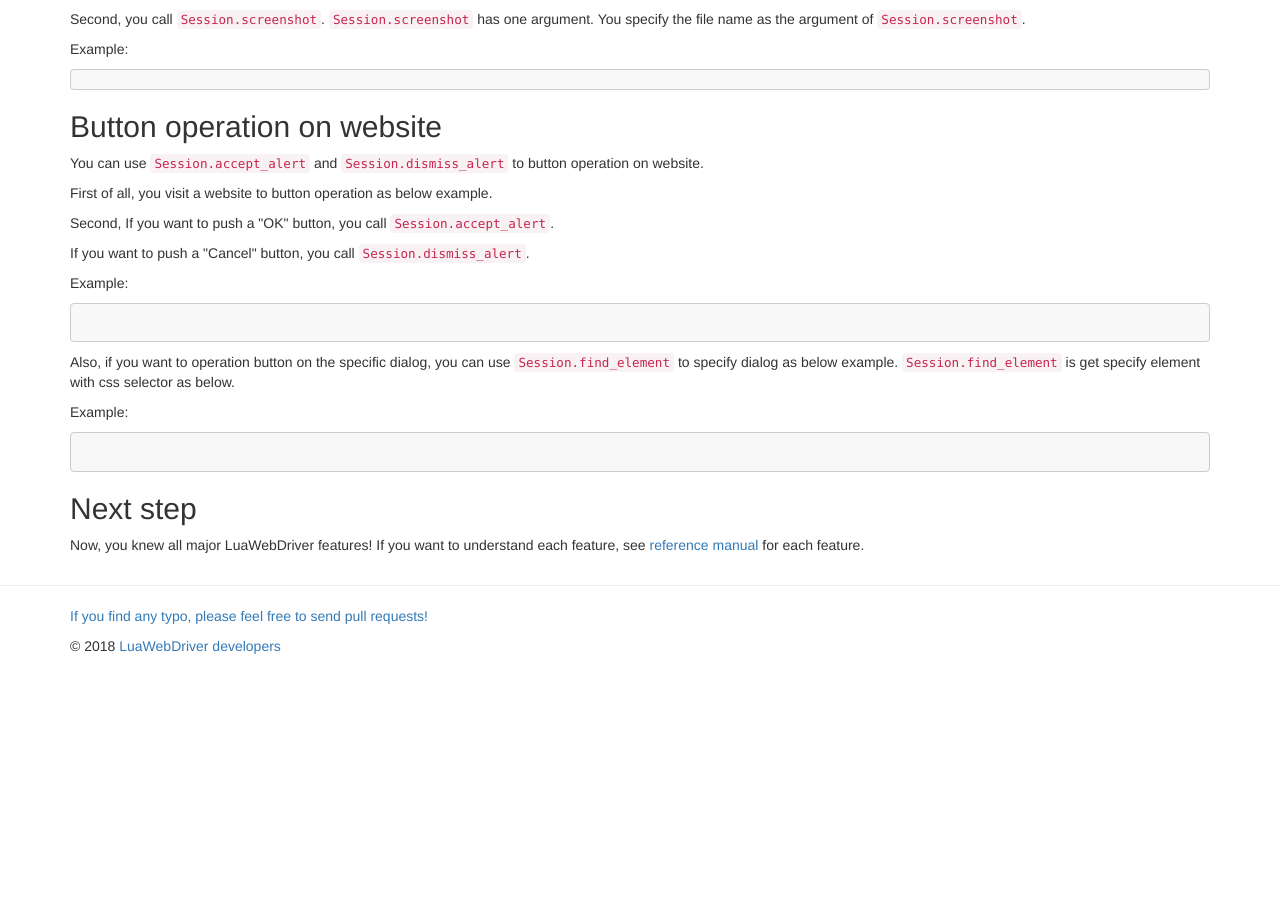
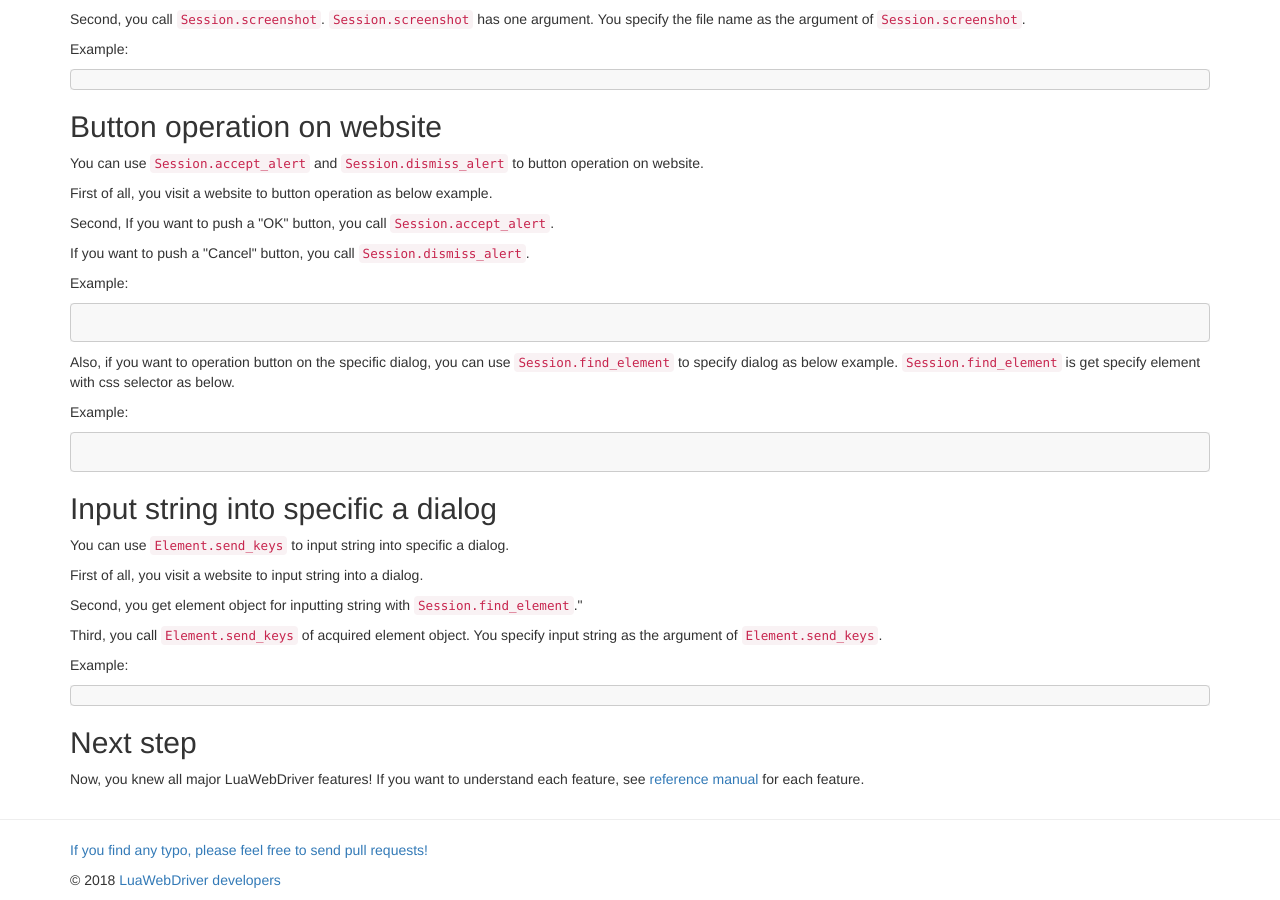
Before and after one commit to clear-code/lua-web-driver, a Jekyll site: the page built from docs/tutorial/index.md, in a window 1280 px wide and 900 px high, scrolled down 1282 px. Built offline with Jekyll 4.4.1, drawn with Linux system fonts in a browser that asks for light colours; before the commit the page ends 1948 px from its top, so only the background shows below that.

Commit message:
doc tutorial: add how to input string into specific a dialog

````diff
--- a/docs/tutorial/index.md
+++ b/docs/tutorial/index.md
@@ -113,6 +113,22 @@ Example:
 
 ```
 
+## Input string into specific a dialog {#input-string-into-dialog}
+
+You can use [`Element.send_keys`][element-send-keys] to input string into specific a dialog.
+
+First of all, you visit a website to input string into a dialog.
+
+Second, you get element object for inputting string with [`Session.find_element`][session-find-element]."
+
+Third, you call [`Element.send_keys`][element-send-keys] of acquired element object.
+You specify input string as the argument of [`Element.send_keys`][element-send-keys].
+
+Example:
+
+```lua
+```
+
 ## Next step {#next-step}
 
 Now, you knew all major LuaWebDriver features! If you want to understand each feature, see [reference manual][reference] for each feature.
@@ -140,4 +156,6 @@ Now, you knew all major LuaWebDriver features! If you want to understand each fe
 
 [session-find-element]:../reference/session.html#find_element
 
+[element-send-keys]:../reference/element.html#send_keys
+
 [reference]:../reference/
````
Also changed, not shown: docs/ja/tutorial/index.md (+17 -0 lines), 1 other file.
